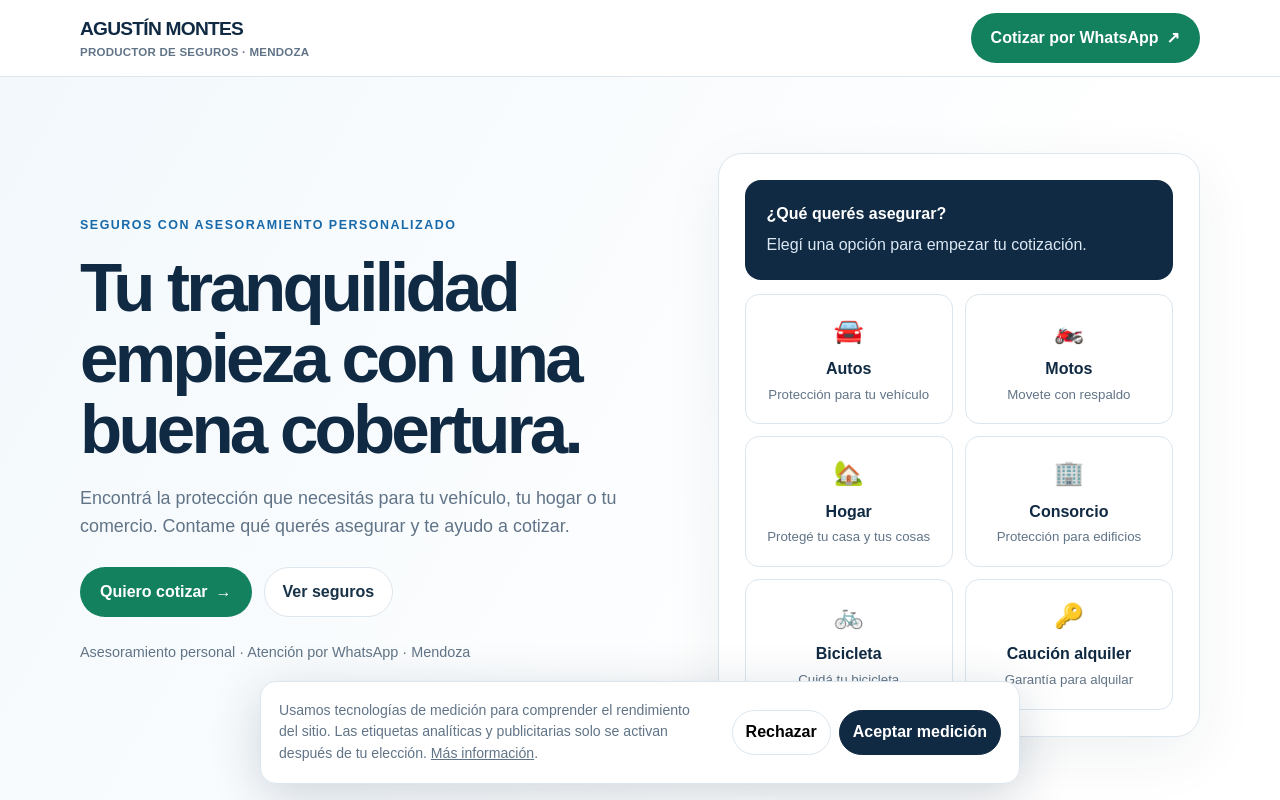
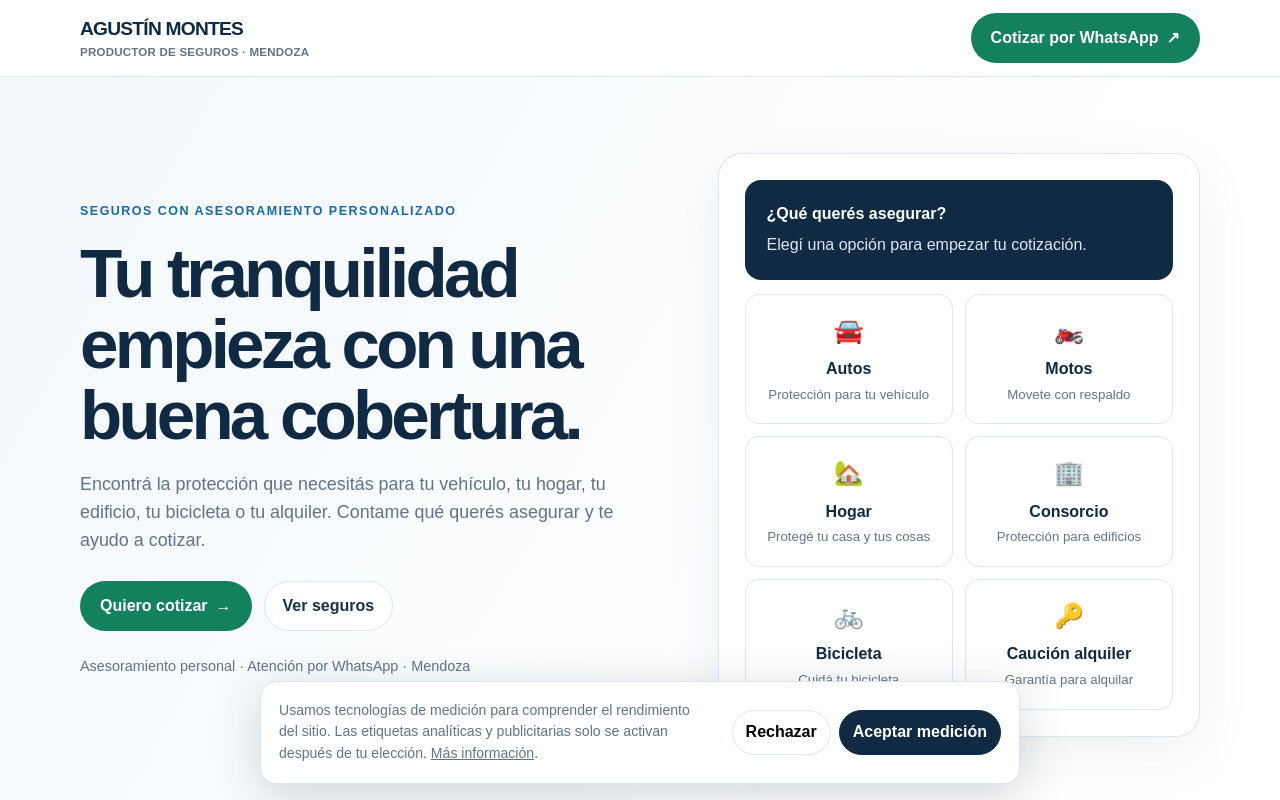
Before and after one commit to popnegro/cotizatuseguro, a Next.js app: page / in a window 1280 px wide. Shown: the top 800 px of the page. Built offline with nearby package versions, Linux system fonts and the light colour scheme; no server answers.

Commit message:
fix: align landing copy with six PMV insurance products

```diff
--- a/app/page.tsx
+++ b/app/page.tsx
@@ -177,7 +177,7 @@ export default function Home() {
           <div>
             <span className="eyebrow">Seguros con asesoramiento personalizado</span>
             <h1>Tu tranquilidad empieza con una buena cobertura.</h1>
-            <p className="lead">Encontrá la protección que necesitás para tu vehículo, tu hogar o tu comercio. Contame qué querés asegurar y te ayudo a cotizar.</p>
+            <p className="lead">Encontrá la protección que necesitás para tu vehículo, tu hogar, tu edificio, tu bicicleta o tu alquiler. Contame qué querés asegurar y te ayudo a cotizar.</p>
             <div className="hero-actions"><a className="button" href="#cotizar" onClick={() => track("cta_click", { cta_location: "hero" })}>Quiero cotizar <span aria-hidden="true">→</span></a><a className="secondary" href="#seguros">Ver seguros</a></div>
             <p className="trustline">Asesoramiento personal · Atención por WhatsApp · Mendoza</p>
           </div>
```
